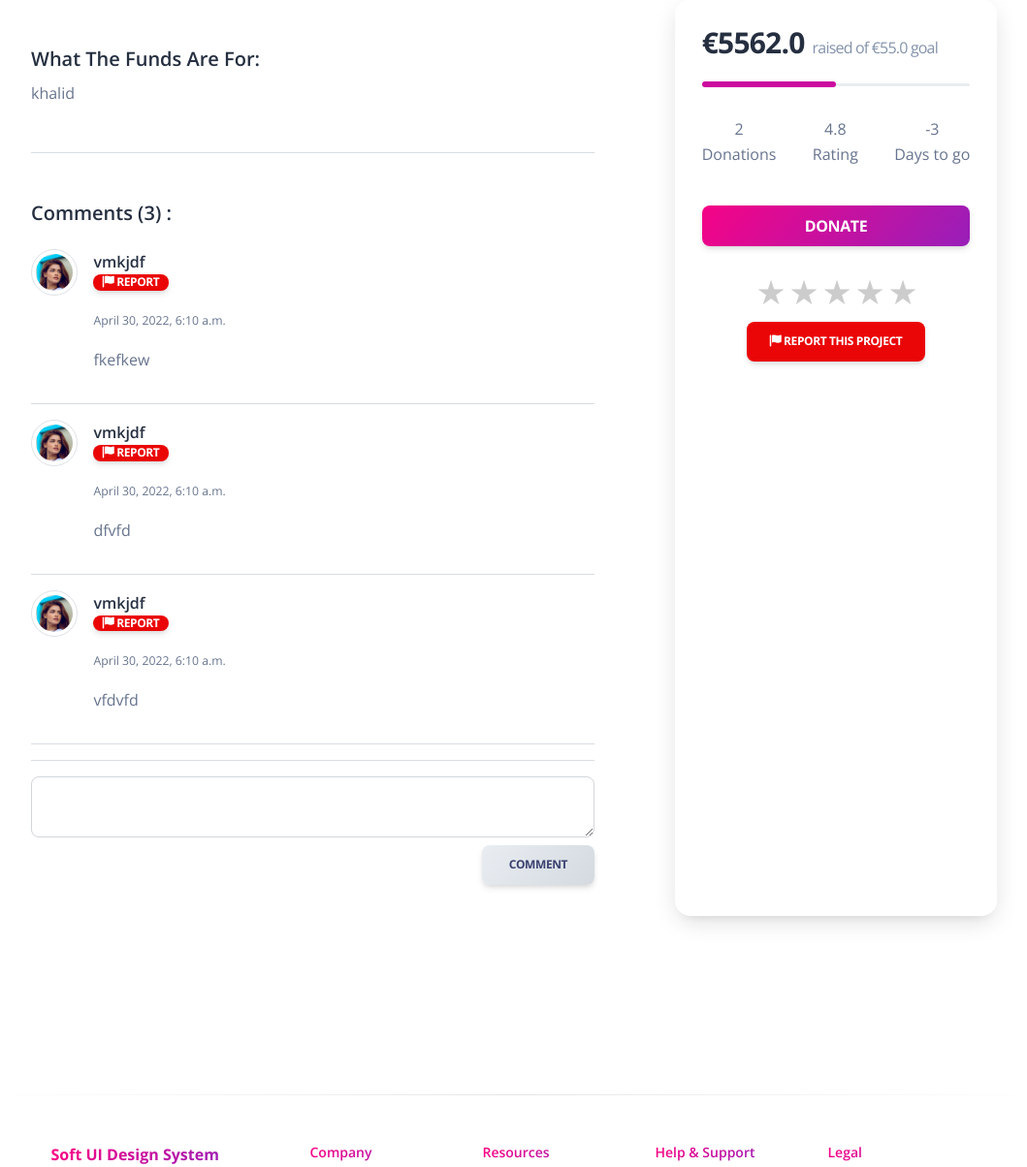
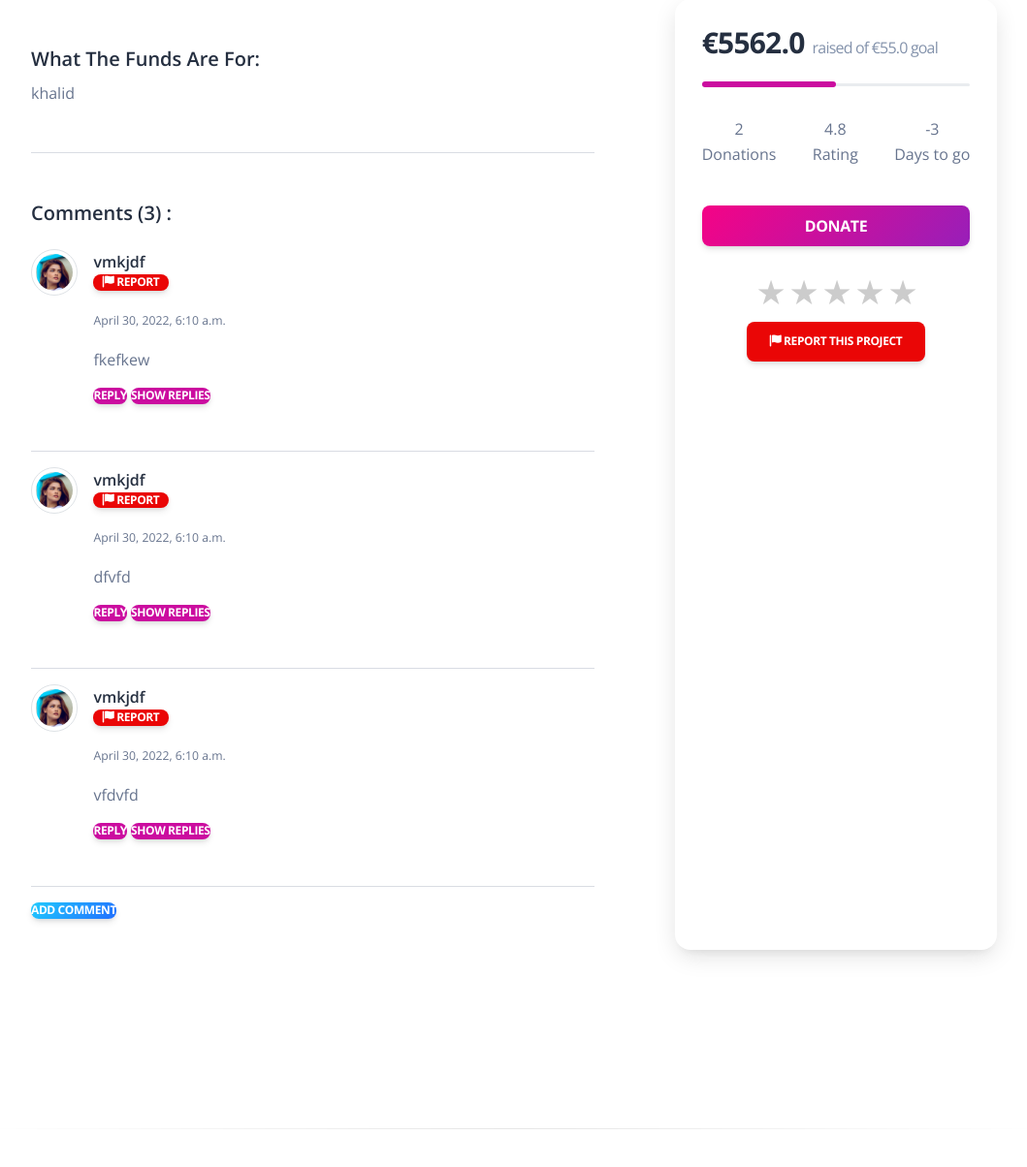
Before and after one commit to reemadelsamak/crowdfunding-app, a Django app: page /project-details/2 in a window 1280 px wide. Shown: the part 166-1370 px from the top of the page at 97% size, without its empty margins (110-1169 px from the left). Run offline with Django 3.2, Linux system fonts and the light colour scheme; a user stored in the database is signed in; data comes from the database, SQL or seed files in the repository; both versions use the stored data as it was after the commit; parts of the project's set-up code (start-up, migrations or seed data) failed here and were passed over; some libraries are stand-ins or nearby versions.

Commit message:
reply_to_comment

```diff
--- a/apps/home/forms.py
+++ b/apps/home/forms.py
@@ -1,5 +1,5 @@
 from django import forms
-from .models import Category, Comment_Report, Project, Project_Report, Tag, User
+from .models import Category, Comment_Report, Project, Project_Report, Reply, Tag, User
 from django.forms.widgets import NumberInput
 
 
@@ -99,3 +99,9 @@
     class Meta:
         model=Comment_Report
         fields=['report']
+
+class Reply_form(forms.ModelForm):
+
+    class Meta:
+        model=Reply
+        fields =['reply']
--- a/apps/home/models.py
+++ b/apps/home/models.py
@@ -99,6 +99,8 @@
     reply = models.CharField(max_length=30)
     comment = models.ForeignKey(Comment, on_delete=models.CASCADE)
     user = models.ForeignKey(User, on_delete=models.CASCADE)
+    created_at = models.DateTimeField(auto_now_add=True)
+
 
 
 class Rate(models.Model):
--- a/apps/home/urls.py
+++ b/apps/home/urls.py
@@ -14,6 +14,7 @@
     path('project-details/<int:project_id>/comment', views.create_comment, name = 'create_comment'),
     path('project-details/<int:project_id>/report', views.add_report, name = 'create_report'),
     path('project-details/<int:comment_id>/report_comment', views.add_comment_report, name = 'create_comment_report'),
+    path('project-details/<int:comment_id>/reply', views.create_comment_reply, name = 'create_comment_reply'),
 
 
     # Matches any html file
--- a/apps/home/views.py
+++ b/apps/home/views.py
@@ -9,8 +9,8 @@
 
 from datetime import date, datetime
 
-from apps.home.models import Category, Comment, Donation, Project,Image, Project_Report,User,Comment_Report
-from apps.home.forms import Project_Form,Report_form
+from apps.home.models import Category, Comment, Donation, Project,Image, Project_Report, Reply,User,Comment_Report
+from apps.home.forms import Project_Form,Report_form,Reply_form
 
 
 
@@ -44,7 +44,6 @@
     if request.method == "POST":
         form = Project_Form(request.POST)
         images = request.FILES.getlist('images')
-        print(images)
         if form.is_valid():
             print('valid')
             project = form.save()
@@ -64,6 +63,7 @@
         donate = project.donation_set.all().aggregate(Sum("donation"))
         donations = len(project.donation_set.all())
         comments = project.comment_set.all()
+        replies= Reply.objects.all()
 
         project_images=project.image_set.all()
 
@@ -75,7 +75,7 @@
         end_date = datetime.strptime(project.end_time.strftime(myFormat), myFormat)
         days_diff = (end_date-today).days
         new_report_form=Report_form()
-        print(new_report_form)
+        reply=Reply_form()
         # relatedProjects = Project.objects.all().filter(category_id=project.category)
         context = {'project': project,
                 'donation' : donate["donation__sum"] if donate["donation__sum"] else 0,
@@ -84,8 +84,10 @@
                 'comments' : comments,
                 'num_of_comments' : len(comments),
                 'project_images':project_images,
+                'replies':replies,
 
-                'report_form':new_report_form
+                'report_form':new_report_form,
+                'reply_form':reply
                 #    'relatedProjects': relatedProjects,
                 }
         return render(request, "home/project-details.html", context)
@@ -168,6 +170,8 @@
 @login_required(login_url="/login/")
 def add_comment_report(request, comment_id):
     my_comment=Comment.objects.get(id=comment_id)
+    project=Project.objects.all().filter(comment__id=comment_id)[0]
+
     if request.method == "POST":
         # myuser_id=request.user.id
         # check=User.objects.get(id=1).project_report_set.all().id
@@ -180,4 +184,22 @@
                 # user_id = request.user.id
                 user_id = 1
             )
-        return redirect('show_project',comment_id) # handle to return to project details
+        return redirect('show_project',project.id) # handle to return to project details
+
+
+@login_required(login_url="/login/")
+def create_comment_reply(request, comment_id):
+
+    if request.method == "POST":
+        if request.POST['reply']:
+            project=Project.objects.all().filter(comment__id=comment_id)[0]
+
+            reply = Reply.objects.create(
+                reply = request.POST['reply'],
+                comment_id = comment_id,
+                # user_id = request.user.id
+                user_id = 1
+            )
+
+            return redirect('show_project',project.id) # handle to return to project details
+    return render(request, "home/project-details.html",project.id)
--- a/apps/templates/home/project-details.html
+++ b/apps/templates/home/project-details.html
@@ -193,6 +193,82 @@
                           <p class="comment-content">
                            {{comment.comment}}
                           </p>
+
+                          <p>
+                            <a class="btn btn-primary p-0" data-toggle="collapse" href="#collapseExample" role="button" aria-expanded="false" aria-controls="collapseExample">
+                              reply
+                            </a>
+
+
+                            <a class="btn btn-primary p-0" data-toggle="collapse" href="#collapseExample2" role="button" aria-expanded="false" aria-controls="collapseExample">
+                              show replies
+                            </a>
+
+                          </p>
+                          <div class="collapse" id="collapseExample">
+
+                              {%for fields in reply_form%}
+                              <form class="d-flex flex-column align-items-end" method="post" action={% url 'create_comment_reply' comment.id %}>
+                                {% csrf_token %}
+                                <textarea
+                                  id=""
+                                  name="{{fields.name}}"
+                                  rows="2"
+                                  class="col-md-12 form-control"
+                                ></textarea>
+                                <button
+                                  type="submit"
+                                  class="btn bg-gradient-light w-20 mt-2"
+                                >
+                                  reply
+                                </button>
+                              </form>
+
+                              {%endfor%}
+
+                          </div>
+                          <div class="collapse" id="collapseExample2">
+
+                            <hr class="my-0" />
+
+
+
+                            <ul class="list-unstyled mt-1">
+
+                              {%for reply in replies%}
+                              {%if reply.comment_id == comment.id  %}
+
+
+                                <li class=" mt-1">
+                                  <div class="comment d-flex">
+                                    <div class="col-md-1">
+                                      <img
+                                        class="rounded-circle img-thumbnail"
+                                        src="../../static/assets/img/marie.jpg"
+                                      />
+                                    </div>
+
+                                    <div class="col-md-8 mx-3">
+                                      <h6 class="comment-header mb-0">
+                                        {{ reply.user.name }}
+
+
+
+                                      </h6>
+                                      <p class="comment-time">
+                                        <small><small>{{ reply.created_at }}</small></small>
+                                      </p>
+                                      <p class="comment-content">
+                                       {{reply.reply}}
+                                      </p>
+                                      </li>
+
+                            {%else%}
+                            {%endif%}
+                            {%endfor%}
+                            </ul>
+
+                        </div>
                         </div>
                       </div>
                       <hr />
@@ -201,7 +277,17 @@
                     {%endfor%}
 
 
-                  <hr />
+
+                  <p>
+                    <a class="btn bg-gradient-info p-0 " data-toggle="collapse" href="#collapseExample3" role="button" aria-expanded="false" aria-controls="collapseExample">
+                      add comment
+                    </a>
+
+
+
+                  </p>
+                  <div class="collapse" id="collapseExample3">
+
 
                     <form class="d-flex flex-column align-items-end" method="post" action={% url 'create_comment' project.id %}>
                       {% csrf_token %}
@@ -218,6 +304,8 @@
                         Comment
                       </button>
                     </form>
+                </div>
+
                 </ul>
 
 
--- a/apps/templates/layouts/base.html
+++ b/apps/templates/layouts/base.html
@@ -29,6 +29,9 @@
       rel="canonical"
       href="https://appseed.us/ui-kit/soft-ui-design-system"
     />
+    <script src="https://code.jquery.com/jquery-3.2.1.slim.min.js" integrity="sha384-KJ3o2DKtIkvYIK3UENzmM7KCkRr/rE9/Qpg6aAZGJwFDMVNA/GpGFF93hXpG5KkN" crossorigin="anonymous"></script>
+<script src="https://cdn.jsdelivr.net/npm/popper.js@1.12.9/dist/umd/popper.min.js" integrity="sha384-ApNbgh9B+Y1QKtv3Rn7W3mgPxhU9K/ScQsAP7hUibX39j7fakFPskvXusvfa0b4Q" crossorigin="anonymous"></script>
+<script src="https://cdn.jsdelivr.net/npm/bootstrap@4.0.0/dist/js/bootstrap.min.js" integrity="sha384-JZR6Spejh4U02d8jOt6vLEHfe/JQGiRRSQQxSfFWpi1MquVdAyjUar5+76PVCmYl" crossorigin="anonymous"></script>
 
     <title>
       Django Soft UI Design System - {% block title %}{% endblock %} | AppSeed
```
Also changed, not shown: apps/home/migrations/0010_auto_20220501_0409.py (added), db.sqlite3. Lines whose indentation alone changed are shown as unchanged.
